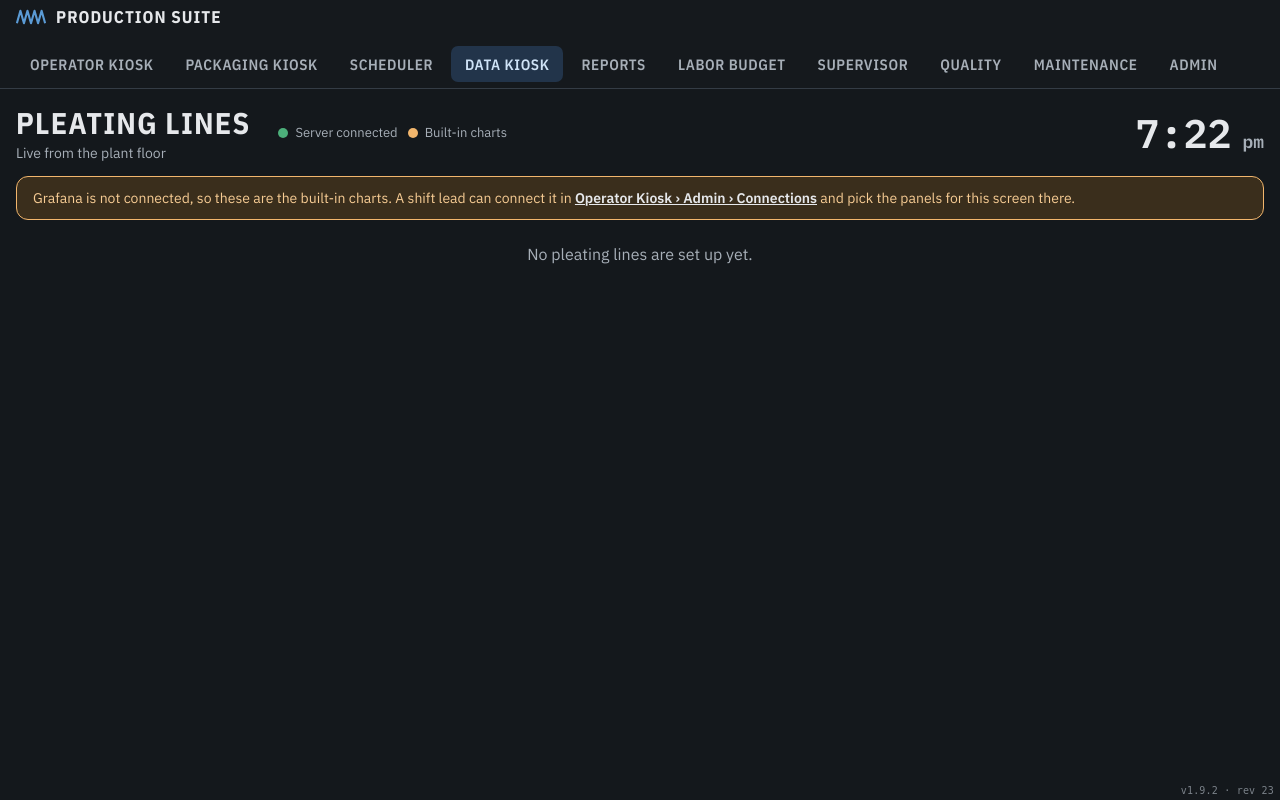
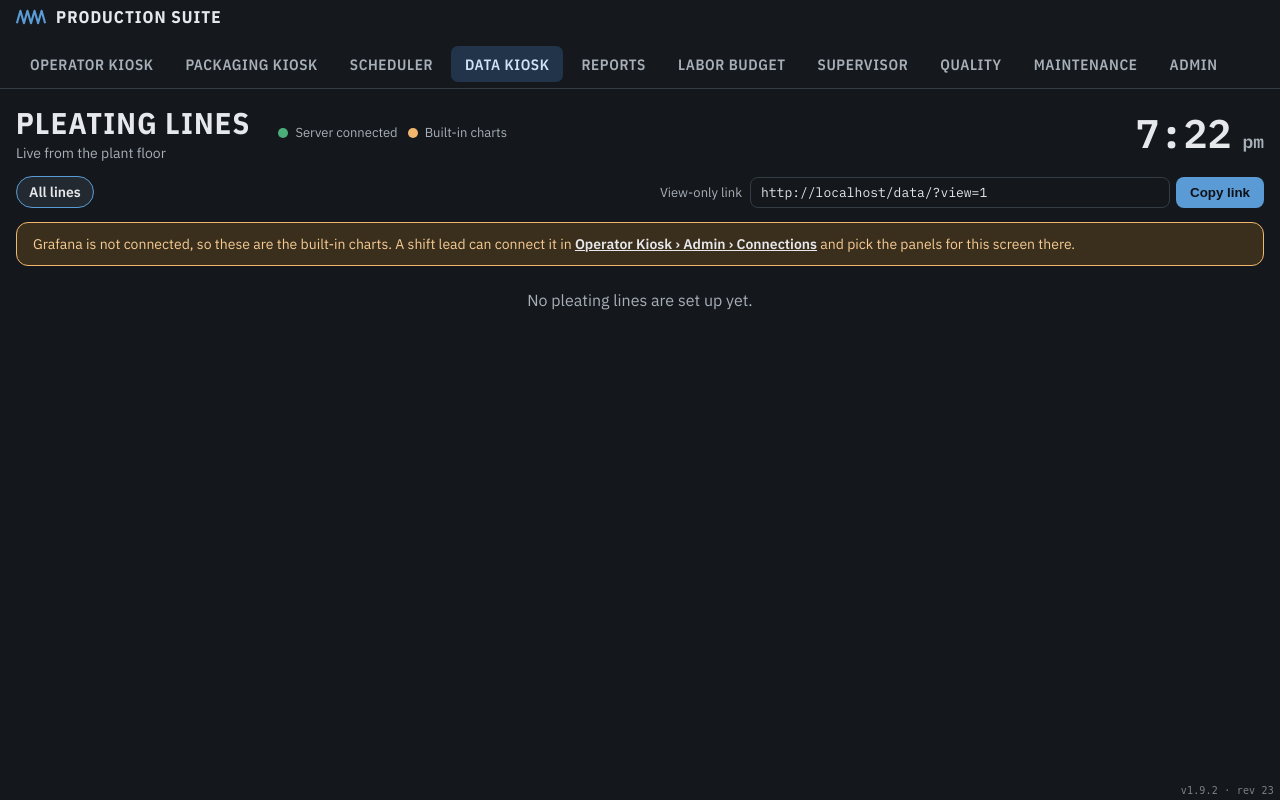
Before and after one commit to phazercil/Production-Suite, a Django app: page /data/ in a window 1280 px wide. Run offline with Django 5.2, Linux system fonts and the light colour scheme; data comes from the database, SQL or seed files in the repository; data that the repository does not hold is empty; parts of the project's set-up code (start-up, migrations or seed data) failed here and were passed over.

Commit message:
Data Kiosk: one machine at /data/<name>/, view-only link; hour and half-hour chart lines
/data/<machine>/ shows one pleating line with a taller chart. Each page
has a line picker and a view-only link to copy (?view=1: no menu bar,
no links, nothing to press). Speed charts draw a line at every hour and
a dotted line at every half hour.

Co-Authored-By: Claude Opus 5.5 <noreply@anthropic.com>
Claude-Session: https://claude.ai/code/session_01AVZnW3DgCiVSuoEuAnVnji

```diff
--- a/datakiosk/screen.py
+++ b/datakiosk/screen.py
@@ -31,17 +31,23 @@ def dash_src(g, k):
     return f"{g['url'].rstrip('/')}/d/{quote(g['uid'], safe='')}/{quote(g.get('slug') or '_', safe='')}?{urlencode(q)}"
 
 
-def layout():
-    """The page's shape: which lines are on screen (rotation), and which panels each one has."""
+def machine_named(name):
+    """The pleating line /data/<name>/ is about (any letter case), or None."""
+    return Machine.objects.filter(stage="s1", name__iexact=str(name or "").strip()).first()
+
+
+def layout(focus=None):
+    """The page's shape: which lines are on screen (rotation), and which panels each one has. `focus`: one machine
+    only (/data/<name>/), never rotated and never the whole Grafana dashboard."""
     st = PlantSettings.load()
     s = st.settings
     g, k = grafana(s), s.get("kiosk") or {}
     lines = list(Machine.objects.filter(stage="s1", active=True).order_by("sort", "id"))
-    rotate = int(float(k.get("rotate") or 0))
-    show = lines
+    rotate = 0 if focus else int(float(k.get("rotate") or 0))
+    show = [focus] if focus else lines
     if rotate > 0 and len(lines) > 1:
         show = [lines[int(time.time() // rotate) % len(lines)]]
-    dash = bool(g and k.get("layout") == "dashboard")
+    dash = bool(g and k.get("layout") == "dashboard" and not focus)
     if g and not dash:
         panels = [{"title": p.get("title") or "", "panel": p.get("panel")} for p in (k.get("panels") or []) if p.get("panel")]
     else:
@@ -51,7 +57,7 @@ def layout():
              for m in show]
     return {"grafana": bool(g), "dash": dash, "dashSrc": dash_src(g, k) if dash else "", "bands": bands, "any": bool(lines),
             "rotate": rotate if rotate > 0 and len(lines) > 1 else 0, "minCol": 260 if cols > 2 else 340, "demo": st.demo,
-            "planAt": st.plan_at}
+            "planAt": st.plan_at, "focus": focus.name if focus else "", "lines": [m.name for m in lines]}
 
 
 def line_card(name):
--- a/datakiosk/views.py
+++ b/datakiosk/views.py
@@ -1,5 +1,11 @@
 """Data Kiosk: the wall screen. Built on the server; the page only shows it and re-loads its parts when the
-plant changes (see suite/thin.py)."""
+plant changes (see suite/thin.py).
+
+/data/ shows every pleating line; /data/<machine>/ shows one. Either with ?view=1 is the view-only screen: no menu
+bar, no links into the rest of the suite, nothing to press, for a TV or a link sent to someone on the plant network.
+"""
+from urllib.parse import quote
+
 from django.http import Http404, JsonResponse
 from django.shortcuts import render
 from django.views.decorators.http import require_GET
@@ -18,23 +24,50 @@ def _bands(L):
     return L
 
 
+def _view_only(request):
+    return request.GET.get("view", "") in ("1", "only", "true")
+
+
+def _q(focus, view):
+    """The query the page's parts reload with, so they keep the same machine and mode."""
+    q = []
+    if focus:
+        q.append("line=" + quote(focus.name))
+    if view:
+        q.append("view=1")
+    return "&".join(q)
+
+
 @require_GET
-def board(request):
-    return render(request, "datakiosk/board.html", {"mode": "data", "thin": True, "now_ms": ms(now()), "L": _bands(screen.layout())})
+def board(request, line=None):
+    focus = None
+    if line is not None:
+        focus = screen.machine_named(line)
+        if not focus:
+            raise Http404("No pleating line by that name")
+    view = _view_only(request)
+    path = f"/data/{quote(focus.name)}/" if focus else "/data/"
+    ctx = {"mode": "data", "thin": True, "now_ms": ms(now()), "L": _bands(screen.layout(focus)), "view": view, "q": _q(focus, view),
+           "share": request.build_absolute_uri(path + "?view=1")}
+    if view:
+        ctx["kiosk_lock"] = True   # no menu bar
+    return render(request, "datakiosk/board.html", ctx)
 
 
 @require_GET
 def region(request, name):
     """One part of the page, for the screen to swap in."""
+    focus = screen.machine_named(request.GET["line"]) if request.GET.get("line") else None
+    view = _view_only(request)
     if name == "status":
-        return render(request, "datakiosk/_status.html", {"L": screen.layout()})
+        return render(request, "datakiosk/_status.html", {"L": screen.layout(focus), "view": view, "q": _q(focus, view)})
     if name == "board":
-        return render(request, "datakiosk/_board.html", {"L": _bands(screen.layout())})
+        return render(request, "datakiosk/_board.html", {"L": _bands(screen.layout(focus)), "view": view, "q": _q(focus, view)})
     if name in ("live", "chart"):
         c = screen.line_card(request.GET.get("line", ""))
         if not c:
             raise Http404("No such line")
-        return render(request, f"datakiosk/_{name}.html", {"c": c})
+        return render(request, f"datakiosk/_{name}.html", {"c": c, "view": view})
     raise Http404("No such part")
 
 
--- a/static/datakiosk/datakiosk.css
+++ b/static/datakiosk/datakiosk.css
@@ -45,4 +45,14 @@
 .setup{background:var(--warn-bg);border:1px solid var(--warn);color:var(--warn-ink);border-radius:12px;padding:12px 16px;font-size:14px}
 .setup a{color:var(--ink);font-weight:600}
 .empty{color:var(--ink-2);padding:24px;text-align:center}
+.dk-pick{display:flex;align-items:center;gap:6px;flex-wrap:wrap}
+.dk-pick a{color:var(--ink-2);text-decoration:none;padding:6px 12px;border-radius:999px;border:1px solid var(--rule);font-size:14px;font-weight:600}
+.dk-pick a:hover{color:var(--ink);border-color:var(--ink-3)}
+.dk-pick a[aria-current]{background:var(--card);color:var(--ink);border-color:var(--accent)}
+.dk-pick .grow{flex:1}
+.dk-share{display:flex;align-items:center;gap:8px;font-size:13px;color:var(--ink-2)}
+.dk-share input{background:var(--ground);border:1px solid var(--rule);color:var(--ink);border-radius:8px;padding:6px 10px;font:13px var(--f-mono);width:min(46vw,420px)}
+.dk-copy{background:var(--accent);color:#0d1117;border:0;border-radius:8px;padding:8px 14px;font-weight:700;cursor:pointer}
+.dk-copy.done{background:var(--ok)}
+.dk.focus .chartbox{height:clamp(260px,52vh,640px)}
 @media (max-width:900px){.band{grid-template-columns:minmax(0,1fr)}.speed b{font-size:48px}.dk-clock{font-size:28px}}
--- /dev/null
+++ b/static/datakiosk/share.js
@@ -0,0 +1,25 @@
+// Data Kiosk: copy the view-only link. The plant server is plain http, where the browser's clipboard API isn't
+// offered, so the link box is selected and copied the old way when it isn't.
+(function () {
+  var btn = document.getElementById("dk-copy"), box = document.getElementById("dk-share");
+  if (!btn || !box) return;
+  function done(ok) {
+    btn.textContent = ok ? "Copied" : "Select and copy";
+    btn.classList.toggle("done", ok);
+    setTimeout(function () { btn.textContent = "Copy link"; btn.classList.remove("done"); }, 2500);
+  }
+  function fallback() {
+    box.focus(); box.select();
+    var ok = false;
+    try { ok = document.execCommand("copy"); } catch (e) { ok = false; }
+    done(ok);
+  }
+  box.addEventListener("focus", function () { box.select(); });
+  btn.addEventListener("click", function () {
+    if (navigator.clipboard && window.isSecureContext) {
+      navigator.clipboard.writeText(box.value).then(function () { done(true); }, fallback);
+    } else {
+      fallback();
+    }
+  });
+})();
--- a/static/suite/shell.css
+++ b/static/suite/shell.css
@@ -42,6 +42,8 @@ body.offline .conn .dot{background:var(--bad,#E06C5B)}
 .chartbox .plot{position:relative;width:100%;height:100%}
 .chartbox svg{position:absolute;inset:0;width:100%;height:100%;overflow:visible}
 .chartbox .c-grid{stroke:#343C45;stroke-width:1;vector-effect:non-scaling-stroke}
+.chartbox .c-hour{stroke:#3E4752;stroke-width:1;vector-effect:non-scaling-stroke}
+.chartbox .c-half{stroke:#343C45;stroke-width:1;stroke-dasharray:3 4;vector-effect:non-scaling-stroke}
 .chartbox .c-rated{stroke:#8A939C;stroke-width:1;stroke-dasharray:5 4;vector-effect:non-scaling-stroke}
 .chartbox .c-area{fill:rgba(91,155,213,.16)}
 .chartbox .c-line{fill:none;stroke:#5B9BD5;stroke-width:2;stroke-linejoin:round;vector-effect:non-scaling-stroke}
--- a/suite/urls.py
+++ b/suite/urls.py
@@ -60,6 +60,7 @@ urlpatterns = [
     path("data/", dk.board, name="data"),
     path("api/data/state", dk.state),
     path("data/r/<str:name>", dk.region),
+    path("data/<str:line>/", dk.board, name="data-line"),
     path("thin/watch", thin.watch),
     # Reports
     path("reports/", reports.board, name="reports"),
--- a/templates/datakiosk/_board.html
+++ b/templates/datakiosk/_board.html
@@ -1,5 +1,5 @@
-<div id="dk-board" class="dk-board" hx-get="/data/r/board" hx-trigger="suite:config from:body{% if L.rotate %}, every {{ L.rotate }}s{% endif %}">
-  {% if not L.grafana %}<section class="setup">Grafana is not connected, so these are the built-in charts. A shift lead can connect it in
+<div id="dk-board" class="dk-board" hx-get="/data/r/board{% if q %}?{{ q }}{% endif %}" hx-trigger="suite:config from:body{% if L.rotate %}, every {{ L.rotate }}s{% endif %}">
+  {% if not L.grafana and not view %}<section class="setup">Grafana is not connected, so these are the built-in charts. A shift lead can connect it in
     <a href="/operator/#admin">Operator Kiosk › Admin › Connections</a> and pick the panels for this screen there.</section>{% endif %}
   {% if L.dash %}<section class="dk-dash"><iframe title="Grafana dashboard" src="{{ L.dashSrc }}"></iframe></section>{% endif %}
   <section class="dk-lines" aria-live="polite">
@@ -10,11 +10,11 @@
         {% for p in b.panels %}
           {% if p.builtin %}{% include "datakiosk/_chart.html" with c=b.card title=p.title %}
           {% else %}<div class="panel"><h3>{{ p.title }}</h3><iframe title="{{ p.title }} · {{ b.name }}" src="{{ p.src }}" loading="lazy"></iframe></div>{% endif %}
-        {% empty %}{% if not L.dash %}<div class="empty">Add panels in Operator Kiosk › Admin › Connections.</div>{% endif %}
+        {% empty %}{% if not L.dash %}<div class="empty">{% if view %}No panels are set up for this screen.{% else %}Add panels in Operator Kiosk › Admin › Connections.{% endif %}</div>{% endif %}
         {% endfor %}
       </div>
     </article>
-    {% empty %}<div class="empty">No pleating lines are set up yet.</div>
+    {% empty %}<div class="empty">{% if L.focus %}{{ L.focus }} is out of service.{% else %}No pleating lines are set up yet.{% endif %}</div>
     {% endfor %}
   </section>
 </div>
--- a/templates/datakiosk/_status.html
+++ b/templates/datakiosk/_status.html
@@ -1,4 +1,4 @@
-<div class="dk-status" id="dk-status" hx-get="/data/r/status" hx-trigger="suite:changed from:body, suite:config from:body">
+<div class="dk-status" id="dk-status" hx-get="/data/r/status{% if q %}?{{ q }}{% endif %}" hx-trigger="suite:changed from:body, suite:config from:body">
   <span class="conn"><i class="dot ok"></i><span class="when-on">Server connected</span><span class="when-off">Server not answering</span></span>
   <span><i class="dot {% if L.grafana %}ok{% else %}warn{% endif %}"></i>{% if L.grafana %}Grafana panels{% else %}Built-in charts{% endif %}</span>
   {% if L.demo %}<span><i class="dot warn"></i>Demo data</span>{% endif %}
--- a/templates/datakiosk/board.html
+++ b/templates/datakiosk/board.html
@@ -1,14 +1,21 @@
 {% extends "base.html" %}{% load static %}
-{% block title %}Data Kiosk{% endblock %}
+{% block title %}{% if L.focus %}{{ L.focus }} · {% endif %}Data Kiosk{% endblock %}
 {% block body_attrs %}data-watch="/thin/watch?scope=data" data-every="5000" data-awake="1" data-now="{{ now_ms }}"{% endblock %}
 {% block head %}<link rel="stylesheet" href="{% static 'datakiosk/datakiosk.css' %}">{% endblock %}
 {% block content %}
-<div class="dk">
+<div class="dk{% if L.focus %} focus{% endif %}{% if view %} viewonly{% endif %}">
   <header class="dk-head">
-    <div><h1>Pleating lines</h1><p>Live from the plant floor</p></div>
+    <div><h1>{% if L.focus %}{{ L.focus }}{% else %}Pleating lines{% endif %}</h1><p>Live from the plant floor{% if view %} · view only{% endif %}</p></div>
     {% include "datakiosk/_status.html" %}
     <div class="dk-clock num" data-clock></div>
   </header>
+  {% if not view %}<nav class="dk-pick" aria-label="Which lines">
+    <a href="/data/" {% if not L.focus %}aria-current="page"{% endif %}>All lines</a>{% for n in L.lines %}<a href="/data/{{ n|urlencode }}/" {% if n == L.focus %}aria-current="page"{% endif %}>{{ n }}</a>{% endfor %}
+    <span class="grow"></span>
+    <label class="dk-share"><span>View-only link</span><input type="text" readonly value="{{ share }}" id="dk-share" aria-label="View-only link for this screen"></label>
+    <button type="button" class="dk-copy" id="dk-copy">Copy link</button>
+  </nav>{% endif %}
   {% include "datakiosk/_board.html" %}
 </div>
 {% endblock %}
+{% block scripts %}{% if not view %}<script src="{% static 'datakiosk/share.js' %}" defer></script>{% endif %}{% endblock %}
```
Also changed, not shown: suite/svg.py (+11 -1 lines), tests/test_thin.py (+28 -0 lines).
